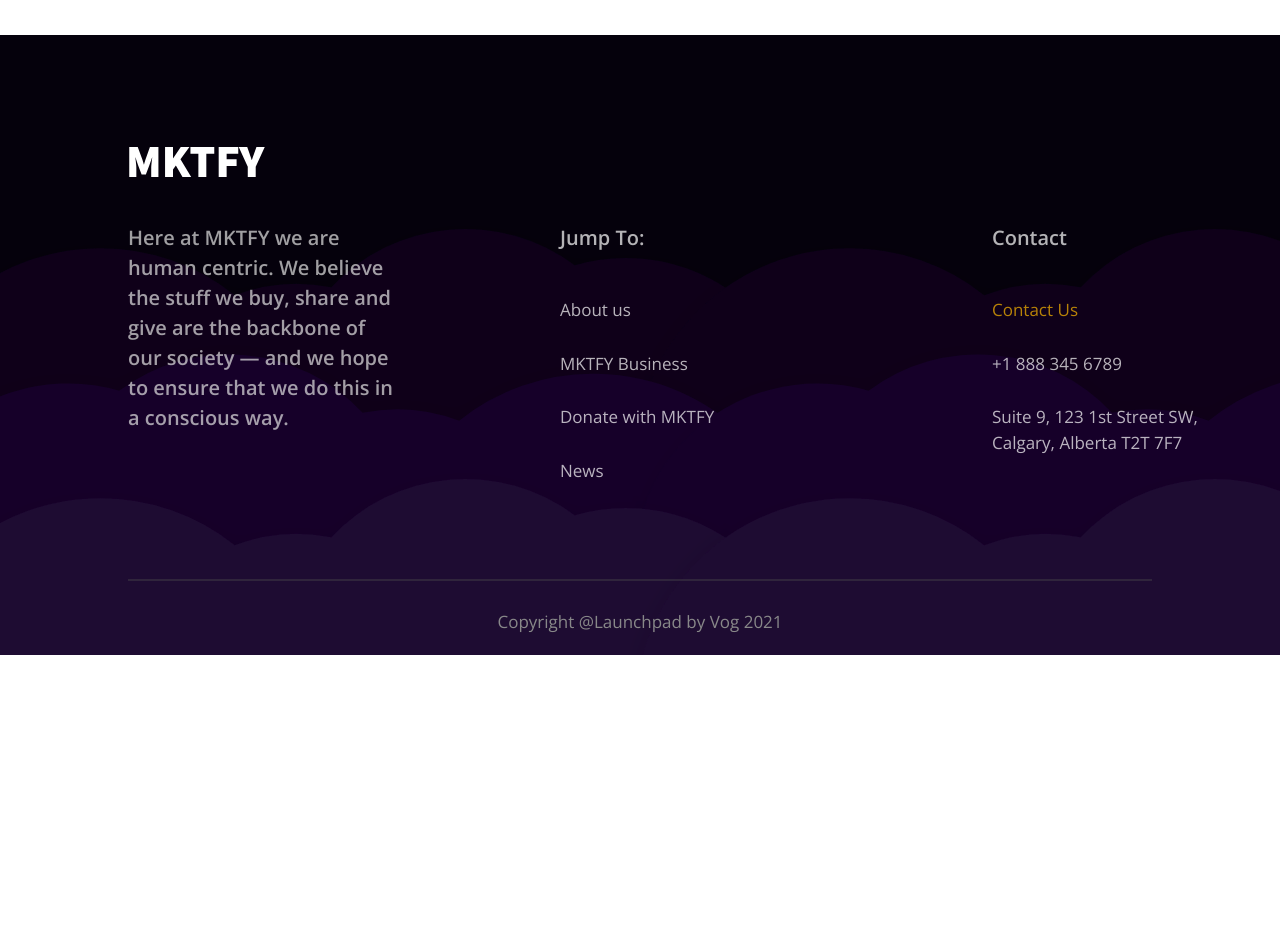
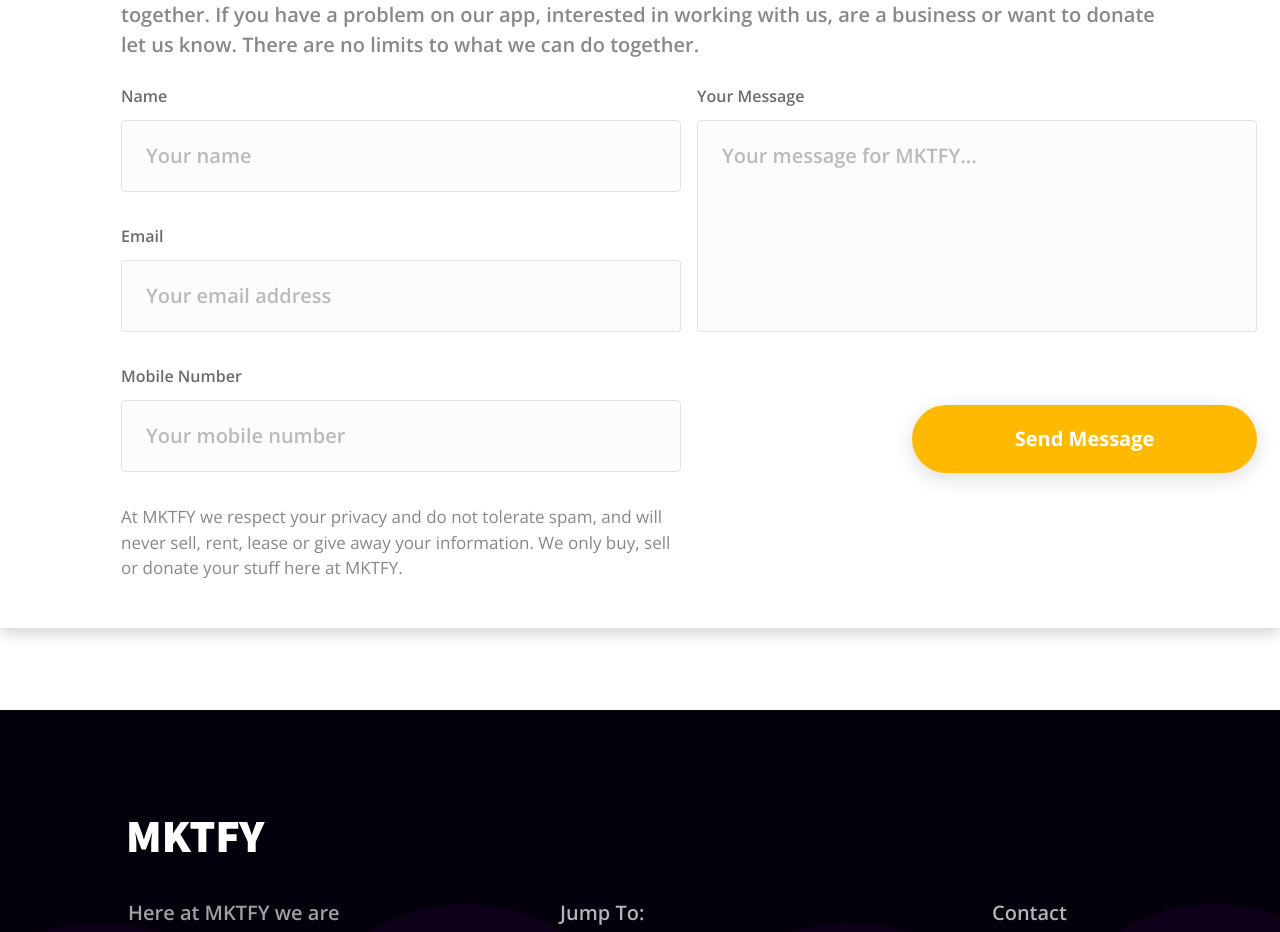
Before and after one commit to Nickil13/MKTFY-Marketing, a Next.js app: page /contact in a window 1280 px wide. Shown: the part 760-1692 px from the top of the page. Before the commit the page ends 1415 px from the top, so only its background shows below. Built offline with nearby package versions, Linux system fonts and the light colour scheme.

Commit message:
Completed base styling and structure for the Contact page

```diff
--- a/pages/contact.js
+++ b/pages/contact.js
@@ -1,5 +1,149 @@
-import React from "react";
+import React, { useState } from "react";
+import { ImLocation2 } from "react-icons/im";
 
 export default function Contact() {
-    return <div>Contact Page</div>;
+    const [name, setName] = useState("");
+    const [email, setEmail] = useState("");
+    const [phoneNumber, setPhoneNumber] = useState("");
+    const [message, setMessage] = useState("");
+
+    const handleSubmit = (e) => {
+        e.preventDefault();
+        console.log("submitting form");
+    };
+    return (
+        <div>
+            <div className="h-[407px] bg-contact-banner bg-no-repeat bg-cover"></div>
+            <div className="relative min-h-screen">
+                <div className="absolute max-w-[1378px] w-full left-1/2 -translate-x-1/2 -top-16">
+                    <div className="bg-white px-[121px] py-[47px] shadow-form">
+                        <h1 className="text-gray-600 text-lg font-bold mb-3">
+                            Let's start a conversation!
+                        </h1>
+                        <p className="text-base font-semibold text-gray-footer mb-6">
+                            At MKTFY your ideas generate real change and
+                            concrete action. We’re here to listen, collaborate
+                            and act together. If you have a problem on our app,
+                            interested in working with us, are a business or
+                            want to donate let us know. There are no limits to
+                            what we can do together.
+                        </p>
+                        <form
+                            onSubmit={handleSubmit}
+                            className="flex flex-col flex-wrap max-h-[600px] gap-x-4"
+                        >
+                            <FormInput
+                                name="name"
+                                value={name}
+                                setValue={setName}
+                            />
+                            <FormInput
+                                name="email"
+                                value={email}
+                                setValue={setEmail}
+                                placeholderText="Your email address"
+                            />
+                            <FormInput
+                                name="mobile number"
+                                value={phoneNumber}
+                                setValue={setPhoneNumber}
+                            />
+                            <p className="text-gray-footer text-sm-17 max-w-input">
+                                At MKTFY we respect your privacy and do not
+                                tolerate spam, and will never sell, rent, lease
+                                or give away your information. We only buy, sell
+                                or donate your stuff here at MKTFY.
+                            </p>
+                            <div className="flex flex-col-reverse max-w-input w-full">
+                                <textarea
+                                    name="message"
+                                    id="message"
+                                    className={`peer px-6 py-5 rounded border font-semibold
+                            text-base placeholder:text-gray-200 border-gray-100 resize-none h-[212px] focus:outline-purple-200 focus:outline-2  ${
+                                !message && "bg-[#D7C7DB0D]"
+                            }`}
+                                    value={message}
+                                    onChange={(e) => setMessage(e.target.value)}
+                                    placeholder="Your message for MKTFY..."
+                                ></textarea>
+                                <label
+                                    htmlFor="message"
+                                    className="text-gray-400 font-semibold text-sm-16 mb-3 capitalize peer-hover:text-purple-600"
+                                >
+                                    Your Message
+                                </label>
+                            </div>
+                            <button
+                                type="submit"
+                                className="btn-gold max-w-btn ml-auto mt-[73px]"
+                            >
+                                Send Message
+                            </button>
+                        </form>
+                    </div>
+                    <div className="container flex mt-[122px]">
+                        <div className="flex">
+                            <ImLocation2 className="text-gold-200 text-[94px]" />
+                            <div className="max-w-[272px]">
+                                <div className="flex flex-col text-gray-500 font-bold text-base mb-3">
+                                    <h2>Calgary, Alberta</h2>
+                                    <span>Our Main Location</span>
+                                </div>
+
+                                <p className="font-semibold text-gray-footer text-base mb-6">
+                                    Suite 9, 123 1st Street SW, Calgary, Alberta
+                                    T2T 7F7
+                                </p>
+                                <span className="font-semibold text-gray-footer text-base">
+                                    +1 888 345 6789
+                                </span>
+                            </div>
+                        </div>
+                        <div className="flex">
+                            <ImLocation2 className="text-gold-200 text-[94px]" />
+                            <div className="max-w-[272px]">
+                                <div className="flex flex-col text-gray-500 font-bold text-base mb-3">
+                                    <h2>San Fransisco, California</h2>
+                                    <span>American Branch</span>
+                                </div>
+
+                                <p className="font-semibold text-gray-footer text-base mb-6">
+                                    346 Spear St, San Francisco, CA 94105,
+                                    United States
+                                </p>
+                                <span className="font-semibold text-gray-footer text-base">
+                                    +1 999 456 7890
+                                </span>
+                            </div>
+                        </div>
+                    </div>
+                </div>
+            </div>
+        </div>
+    );
 }
+
+const FormInput = ({ name, value, setValue, placeholderText }) => {
+    return (
+        <div className="flex flex-col-reverse mb-8 max-w-input">
+            <input
+                type="text"
+                name={name}
+                id={name}
+                className={`peer px-6 py-5 rounded border font-semibold
+                            text-base text-gray-600 placeholder:text-gray-200 border-gray-100 focus:outline-purple-200 focus:outline-2 ${
+                                !value && "bg-[#D7C7DB0D]"
+                            }`}
+                value={value}
+                onChange={(e) => setValue(e.target.value)}
+                placeholder={placeholderText || `Your ${name}`}
+            />
+            <label
+                htmlFor="email"
+                className="text-gray-400 font-semibold text-sm-16 mb-3 capitalize peer-hover:text-purple-600"
+            >
+                {name}
+            </label>
+        </div>
+    );
+};
--- a/tailwind.config.js
+++ b/tailwind.config.js
@@ -62,6 +62,7 @@ module.exports = {
                 footer: "url(../images/Footer_banner_bg.svg)",
                 "about-banner": "url(../images/Image_about_us_header.png)",
                 "news-banner": "url(../images/banner_image_news_blog.png)",
+                "contact-banner": "url(../images/banner_image_contact_us.png)",
             },
             width: {
                 btn: "345px",
@@ -86,19 +87,18 @@ module.exports = {
             minHeight: {
                 "listing-card": "312px",
             },
-            maxHeight: {
-                menu: "calc(100vh - 225px)",
-            },
             maxWidth: {
                 text: "417px",
                 btn: "345px",
                 desktop: "1136px",
+                input: "560px",
             },
             borderRadius: {
                 10: "10px",
             },
             boxShadow: {
                 btn: "0px 5px 20px #00000024",
+                form: "0px 7px 12px #00000024",
             },
             gridTemplateColumns: {
                 footer: "repeat(3, 272px)",
```
Also changed, not shown: images/banner_image_contact_us.png (added).
